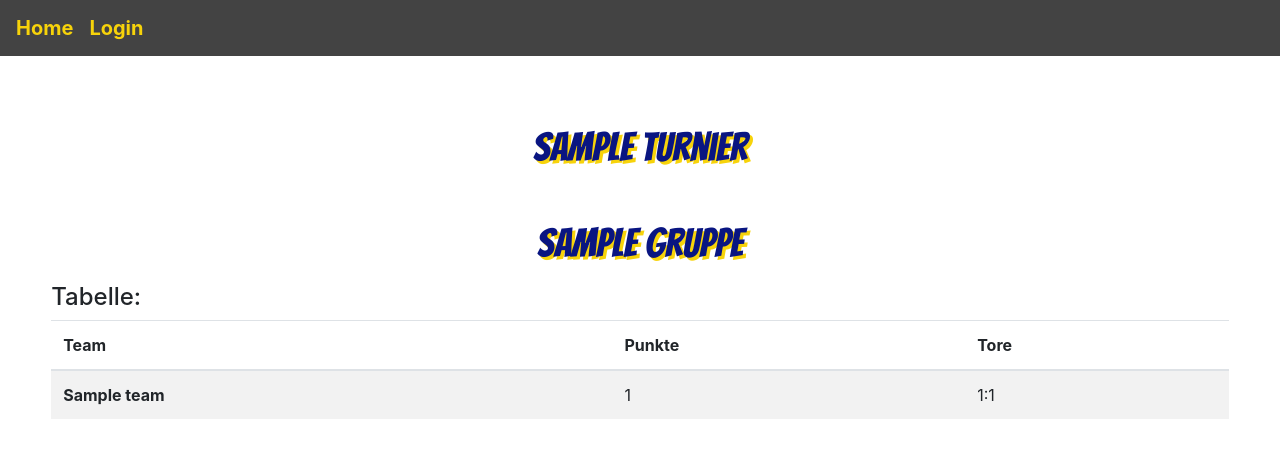
After one commit to n-bross/JUFO-Web, a Flask app: page /tabelle_einer_gruppe/1/1 in a window 1280 px wide. The commit adds this page. Shown: the top 458 px of the page. Run offline with Flask 3, Linux system fonts and the light colour scheme; tables that the repository leaves empty hold one stand-in row (values such as "Sample post"); some libraries are stand-ins or nearby versions.

Commit message:
Styling des User ablaufes und sperren der Routen, für unauthorisierte Nutzer

```diff
--- a/turnierseite/core/routes.py
+++ b/turnierseite/core/routes.py
@@ -62,3 +62,34 @@ def scoreboard(turnier_id):
 
     turnier = Turnier.query.filter(Turnier.id == turnier_id).first()
     return render_template('tabelle/tabelle.html', turnier=turnier, gruppen=gruppen, gruppen_teams=gruppen_teams, gruppen_spiele=gruppen_spiele)
+
+@core.route('/gruppen_des_turnieres/<turnier_id>')
+def gruppen_des_turnieres(turnier_id):
+    gruppen = Gruppe.query.filter(Gruppe.turnierId == turnier_id).all()
+    if not gruppen:
+        flash('es existieren keine Gruppen für das Turnier')
+
+        turniere = Turnier.query.order_by(Turnier.datumDerAustragung.desc()).all()
+        return render_template('core/index.html', alle_turniere=turniere)
+
+    turnier = Turnier.query.filter(Turnier.id == turnier_id).first()
+    return render_template('tabelle/gruppen_des_turnieres.html', turnier=turnier, gruppen=gruppen)
+
+@core.route('/tabelle_einer_gruppe/<turnier_id>/<gruppe_id>')
+def tabelle_einer_gruppe(turnier_id, gruppe_id):
+    gruppe = Gruppe.query.filter(Gruppe.id == gruppe_id).first()
+    if not gruppe:
+        flash('es existieren keine Gruppen für das Turnier')
+
+        turniere = Turnier.query.order_by(Turnier.datumDerAustragung.desc()).all()
+        return render_template('core/index.html', alle_turniere=turniere)
+
+    teams = Team.query.filter(Team.gruppeId == gruppe_id).order_by(Team.punkte.desc()).all()
+    if not teams:
+        flash('es existieren keine Teams für die Gruppe {gruppe.name}')
+
+        turniere = Turnier.query.order_by(Turnier.datumDerAustragung.desc()).all()
+        return render_template('core/index.html', alle_turniere=turniere)
+
+    turnier = Turnier.query.filter(Turnier.id == turnier_id).first()
+    return render_template('tabelle/tabelle_einer_gruppe.html', turnier=turnier, gruppe=gruppe,teams=teams)
--- a/turnierseite/core/templates/core/index.html
+++ b/turnierseite/core/templates/core/index.html
@@ -2,13 +2,13 @@
 {% block title %}Jufo Tuniere{% endblock %}
 {% block content %}
 <!--Using Boostrap classes for styling here-->
-<div class="jumbotron">
+<div class="mt-5 mb-3">
 	<div class="container">
-		<h5>Wilkommen bei der Turnier ansicht des Jugendforums Grafing</h5>
+		<h5 class="title-turnier">Wilkommen bei der Turnier ansicht des Jugendforums Grafing</h5>
 	</div>
 	<div class="container">
 		{% for turnier in alle_turniere %}
-		<h3><a href="{{ url_for('core.scoreboard', turnier_id=turnier.id) }}">{{ turnier['name'] }}</a></h3>
+		<h3><a href="{{ url_for('core.gruppen_des_turnieres', turnier_id=turnier.id) }}">{{ turnier['name'] }}</a></h3>
 		{% endfor %}
 	</div>
 </div>
--- /dev/null
+++ b/turnierseite/core/templates/tabelle/tabelle_einer_gruppe.html
@@ -0,0 +1,35 @@
+{% extends "base.html" %}
+{% from 'bootstrap/form.html' import render_form %}
+{% block title %}{{ turnier.name }}{% endblock %}
+{% block content %}
+<!--Using Bootstrap classes for styling here-->
+<div id="scoreboard">
+    <div class="col">
+        <h1 class="mt-5 mb-3 title-turnier">{{ turnier.name }}</h1>
+        <h1 class="mt-5 mb-3 title-turnier">{{ gruppe.name }}</h1>
+    </div>
+    <div>
+        <h4>Tabelle:</h4>
+        <div class="table-responsive">
+            <table class="table table-striped">
+                <thead>
+                    <tr>
+                        <th>Team</th>
+                        <th>Punkte</th>
+                        <th>Tore</th>
+                    </tr>
+                </thead>
+                <tbody>
+                    {% for team in teams %}
+                    <tr>
+                        <td><strong>{{ team.name }}</strong></td>
+                        <td>{{ team.punkte }}</td>
+                        <td>{{ team.treffer }}:{{ team.gegentreffer }}</td>
+                    </tr>
+                    {% endfor %}
+                </tbody>
+            </table>
+        </div>
+    </div>
+</div>
+{% endblock %}
--- /dev/null
+++ b/turnierseite/static/styles/styles.css
@@ -0,0 +1,38 @@
+.component {
+    background-color: lightgray;
+}
+
+#scoreboard {
+}
+
+.title-turnier {
+    font-family: "Bangers", system-ui;
+    font-weight: 400;
+    font-style: normal;
+    text-align: center;
+    color: #091581;
+    text-shadow: 3px 3px 0 #f7d30a;
+  }
+
+body {
+    margin: 4%;
+    background-color: white;
+}
+
+nav {
+    background-color: #434343;
+}
+
+.nav-text {
+    color: #f7d30a;
+    font-weight: bolder;
+}
+
+.btn-primary {
+    background-color: #091581;
+}
+.btn-gruppe {
+    border-color: #f7d30a;
+    border-radius: 10em;
+    border-width: 0.2em;
+}
--- a/turnierseite/templates/base.html
+++ b/turnierseite/templates/base.html
@@ -19,17 +19,18 @@
     <script defer src="https://cdn.datatables.net/2.0.3/js/dataTables.js"></script>
     <script defer src="https://cdn.datatables.net/2.0.3/js/dataTables.bootstrap5.js"></script>
 
+    <link rel="stylesheet" href="../static/styles/styles.css">
+
+    <link rel="preconnect" href="https://fonts.googleapis.com">
+    <link rel="preconnect" href="https://fonts.gstatic.com" crossorigin>
+    <link href="https://fonts.googleapis.com/css2?family=Bangers&display=swap" rel="stylesheet">
 </head>
 
 <body>
-    <div>
-        <a class="btn btn-primary btn-lg" href=" {{ url_for('core.index') }} ">Home</a>
-        <a class="btn btn-primary btn-lg" href=" {{ url_for('turnier.index') }} ">Turnier</a>
-        <a class="btn btn-primary btn-lg" href=" {{ url_for('user_handeling.login_site') }} ">Login</a>
-        <a class="btn btn-primary btn-lg" href=" {{ url_for('user_handeling.logout') }} ">Logout</a>
-        <a class="btn btn-primary btn-lg" href=" {{ url_for('user_handeling.signup_site') }} ">Signup</a>
-    </div>
-    <br>
+        <nav class="navbar navbar-expand-lg fixed-top bg-body-tertiary mb-3">
+            <a class="navbar-brand nav-text" href=" {{ url_for('core.index') }} ">Home</a>
+            <a class="navbar-brand nav-text" href=" {{ url_for('user_handeling.login_site') }} ">Login</a>
+        </nav>
 	    {% for message in get_flashed_messages() %}
             <div class="alert alert-info alert-dismissible fade show row" role="alert">
 	        	<div class="col-11">
@@ -40,6 +41,7 @@
                 </div>
 	        </div>
 	    {% endfor %}
+        <br>
     {% block content %}{% endblock %}
 </body>
 </html>
--- a/turnierseite/turnier/routes/gruppe.py
+++ b/turnierseite/turnier/routes/gruppe.py
@@ -1,5 +1,6 @@
 # turnierseite/turnier/routes/gruppe.py
 from flask import Blueprint, render_template, request, redirect, url_for, flash
+from flask_login import login_required
 from turnierseite.turnier.models import Turnier, Gruppe, Team
 from turnierseite.turnier.turnierForm import GruppeForm
 from turnierseite.app import db
@@ -8,6 +9,7 @@ from turnierseite.turnier.routes.turnier import lade_turnier_daten
 gruppe = Blueprint('gruppe', __name__, template_folder='../templates')
 
 @gruppe.route('/gruppe_erstellen/<turnier_id>', methods=['GET', 'POST'])
+@login_required
 def gruppe_erstellen(turnier_id):
     gruppe_form = GruppeForm()
     if request.method == 'GET':
@@ -21,6 +23,7 @@ def gruppe_erstellen(turnier_id):
         return render_template('turnier/turnier_details.html', turnier_form=turnier_form, turnier=turnier, gruppen=gruppen, gruppen_teams=gruppen_teams)
 
 @gruppe.route('/gruppe_entfernen/<turnier_id>/<gruppe_id>')
+@login_required
 def gruppe_entfernen(turnier_id, gruppe_id):
     teams = Team.query.filter(Team.gruppeId == gruppe_id).all()
     if teams:
--- a/turnierseite/turnier/routes/spiele.py
+++ b/turnierseite/turnier/routes/spiele.py
@@ -1,5 +1,6 @@
 # turnierseite/turnier/routes/spiele.py
 from flask import Blueprint, render_template, flash, redirect, url_for, request
+from flask_login import login_required
 
 import random
 
@@ -11,6 +12,7 @@ from turnierseite.app import db
 spiele = Blueprint('spiele', __name__, template_folder='../templates')
 
 @spiele.route('/spiele_erstellen/<turnier_id>/<gruppe_id>')
+@login_required
 def spiele_erstellen(turnier_id, gruppe_id):
     team = Team.query.filter(Team.gruppeId == gruppe_id).first()
     spiele = Spiele.query.filter(Spiele.team1Id == team.id).all()
@@ -51,6 +53,7 @@ def spiele_erstellen(turnier_id, gruppe_id):
     return render_template('turnier/turnier_details.html', turnier_form=turnier_form, turnier=turnier, gruppen=gruppen, gruppen_teams=gruppen_teams)
 
 @spiele.route('/spiele_overview/<turnier_id>')
+@login_required
 def spiele_overview(turnier_id):
     gruppen = Gruppe.query.filter(Gruppe.turnierId == turnier_id).all()
     if not gruppen:
@@ -93,6 +96,7 @@ def spiele_overview(turnier_id):
 
 #spiel löschen, wenn noch nicht gespielt wurde
 @spiele.route('/spiele_loeschen/<turnier_id>/<gruppe_id>')
+@login_required
 def spiele_loeschen(turnier_id, gruppe_id):
     gespielte_spiele = Spiele.query.filter(Spiele.gruppeId == gruppe_id, Spiele.gespielt == 1).all()
     if gespielte_spiele:
@@ -111,6 +115,7 @@ def spiele_loeschen(turnier_id, gruppe_id):
 
 # Route to enter game results
 @spiele.route('/spiele_eintragen/<turnier_id>/<gruppe_id>/<spiele_id>', methods=['GET', 'POST'])
+@login_required
 def spiele_eintragen(turnier_id, gruppe_id, spiele_id):
     spiel = Spiele.query.filter(Spiele.id == spiele_id).first()
     spiel_form = SpieleForm(obj=spiel)
@@ -169,6 +174,7 @@ def spiele_eintragen(turnier_id, gruppe_id, spiele_id):
 
 # Route to enter game results
 @spiele.route('/spiel_ergebnis_loeschen/<turnier_id>/<gruppe_id>/<spiele_id>', methods=['GET', 'POST'])
+@login_required
 def spiel_ergebnis_loeschen(turnier_id, gruppe_id, spiele_id):
     spiel = Spiele.query.filter(Spiele.id == spiele_id).first()
     # Load teams
--- a/turnierseite/turnier/routes/team.py
+++ b/turnierseite/turnier/routes/team.py
@@ -1,5 +1,6 @@
 # turnierseite/turnier/routes/team.py
 from flask import Blueprint, render_template, request, flash, redirect, url_for
+from flask_login import login_required
 from turnierseite.turnier.models import Turnier, Gruppe, Team, Spiele
 from turnierseite.turnier.turnierForm import TeamForm
 from turnierseite.app import db
@@ -8,6 +9,7 @@ from turnierseite.turnier.routes.turnier import lade_turnier_daten
 team = Blueprint('team', __name__, template_folder='../templates')
 
 @team.route('/team_erstellen/<turnier_id>', methods=['GET', 'POST'])
+@login_required
 def team_erstellen(turnier_id):
     team_form = TeamForm()
     if request.method == 'GET':
@@ -26,6 +28,7 @@ def team_erstellen(turnier_id):
         return render_template('turnier/turnier_details.html', turnier_form=turnier_form, turnier=turnier, gruppen=gruppen, gruppen_teams=gruppen_teams)
 
 @team.route('/team_entfernen/<turnier_id>/<team_id>')
+@login_required
 def team_entfernen(turnier_id, team_id):
     spiele = Spiele.query.filter(Spiele.team1Id == team_id).all()
     if spiele:
--- a/turnierseite/turnier/routes/turnier.py
+++ b/turnierseite/turnier/routes/turnier.py
@@ -1,5 +1,6 @@
 # turnierseite/turnier/routes/turnier.py
 from flask import Blueprint, render_template, request, redirect, url_for, flash
+from flask_login import login_required
 from turnierseite.turnier.models import Turnier, Gruppe, Team
 from turnierseite.turnier.turnierForm import TurnierForm
 from turnierseite.app import db
@@ -19,11 +20,13 @@ def lade_turnier_daten(turnier_id):
     return turnier, turnier_form, gruppen, gruppen_teams
 
 @turnier.route('/')
+@login_required
 def index():
     alle_turniere = Turnier.query.all()
     return render_template("turnier/turnier_overview.html", alle_turniere=alle_turniere)
 
 @turnier.route('/turnier_erstellen', methods=['GET', 'POST'])
+@login_required
 def turnier_erstellen():
     turnier_form = TurnierForm()
     if request.method == 'GET':
@@ -35,6 +38,7 @@ def turnier_erstellen():
         return redirect(url_for('turnier.index'))
 
 @turnier.route('/turnier_entfernen/<turnier_id>')
+@login_required
 def turnier_entfernen(turnier_id):
     gruppen = Gruppe.query.filter(Gruppe.turnierId == turnier_id).all()
     if gruppen:
@@ -47,6 +51,7 @@ def turnier_entfernen(turnier_id):
         return redirect(url_for('turnier.index'))
 
 @turnier.route('/turnier_details/<turnier_id>', methods=['GET', 'POST'])
+@login_required
 def turnier_details(turnier_id):
     turnier, turnier_form, gruppen, gruppen_teams = lade_turnier_daten(turnier_id)
     if request.method == 'POST':
--- a/turnierseite/user_handeling/routes.py
+++ b/turnierseite/user_handeling/routes.py
@@ -10,6 +10,7 @@ user_handeling = Blueprint('user_handeling', __name__, template_folder='template
 
 #login needs to be implemented
 @user_handeling.route("/signup", methods=['GET', 'POST'])
+@login_required
 def signup_site():
     signup_form = SignupForm()#test crsf
     if signup_form.validate_on_submit():
@@ -26,7 +27,7 @@ def signup_site():
         return redirect(url_for('core.index'))
     return render_template("user_handeling/signup_site.html", form=signup_form)
 
-@user_handeling.route("/login_site", methods=['GET', 'POST'])
+@user_handeling.route("/login", methods=['GET', 'POST'])
 def login_site():
     login_form = LoginForm()
     if login_form.validate_on_submit():
```
Also changed, not shown: turnierseite/core/templates/tabelle/gruppen_des_turnieres.html (added, +22 -0 lines), turnierseite/core/templates/tabelle/tabelle.html (+7 -4 lines), turnierseite/turnier/templates/turnier/turnier_overview.html (+7 -0 lines). Lines whose indentation alone changed are shown as unchanged.
